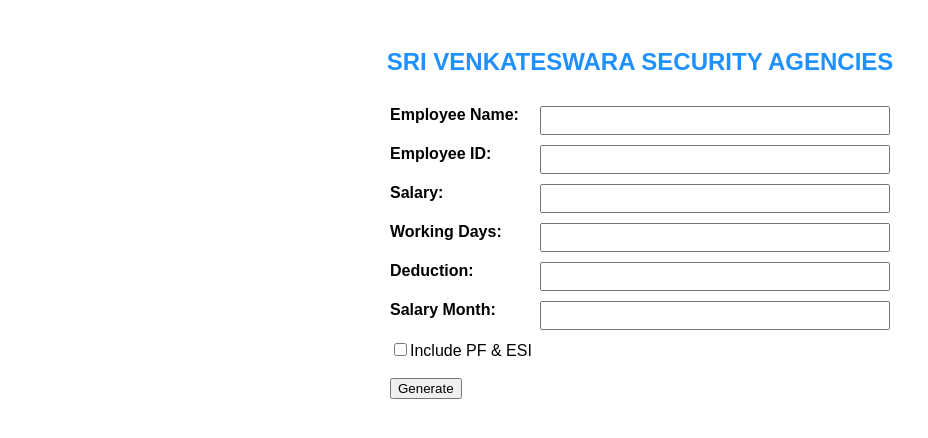
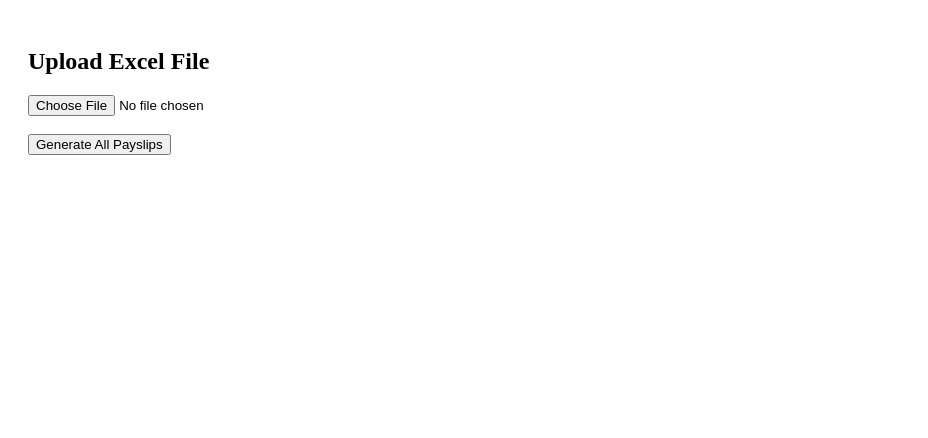
Before and after one commit to tejainturi14-creation/Payslip_app, a React (Create React App) app in the folder frontend/: page / in a window 1280 px wide. Shown: the top 438 px of the page, without its empty margins (0-928 px from the left). Built offline with nearby package versions, Linux system fonts and the light colour scheme.

Commit message:
Update App.js

```diff
--- a/frontend/src/App.js
+++ b/frontend/src/App.js
@@ -1,196 +1,264 @@
-import React, { useState, useRef } from "react";
+import React, { useState } from "react";
+import * as XLSX from "xlsx";
 import jsPDF from "jspdf";
 import html2canvas from "html2canvas";
+import logo from "./logo.png";
 
 function App() {
-  const [form, setForm] = useState({
-    name: "",
-    empId: "",
-    salary: "",
-    days: "",
-    deduction: "",
-    salaryMonth: "",
-    includePF: false,
-  });
+  const [employees, setEmployees] = useState([]);
 
-  const [result, setResult] = useState(null);
-  const payslipRef = useRef();
+  // 📥 Excel Upload
+  const handleFileUpload = (e) => {
+    const file = e.target.files[0];
+    const reader = new FileReader();
 
-  const handleChange = (e) => {
-    const { name, value, type, checked } = e.target;
-    setForm({
-      ...form,
-      [name]: type === "checkbox" ? checked : value,
-    });
+    reader.readAsBinaryString(file);
+
+    reader.onload = (evt) => {
+      const workbook = XLSX.read(evt.target.result, { type: "binary" });
+      const sheet = workbook.Sheets[workbook.SheetNames[0]];
+      const data = XLSX.utils.sheet_to_json(sheet);
+
+      const formatted = data
+        .map((row) => ({
+          name: row["Name"] || "",
+          empId: row["EmpId"] || "",
+          salary: Number(row["Salary"] || 0),
+          days: Number(row["Days"] || 0),
+          advance: Number(row["Advance"] || 0),
+          deduction: Number(row["Deduction"] || 0),
+          salaryMonth: row["Salary Month"] || "",
+          includePFESI:
+            (row["Include PF ESI"] || "")
+              .toString()
+              .toLowerCase() === "yes",
+        }))
+        .filter((emp) => emp.name !== "");
+
+      setEmployees(formatted);
+    };
   };
 
-  const handleGenerate = (e) => {
-    e.preventDefault();
+  // 💰 Currency format
+  const formatCurrency = (num) =>
+    `₹ ${Number(num).toLocaleString("en-IN")}`;
 
-    const salary = Number(form.salary);
-    const deduction = Number(form.deduction);
+  // 🧮 Calculation
+  const calculate = (emp) => {
+    const basic = emp.salary * 0.4;
+    const hra = emp.salary * 0.6;
 
-    const basic = salary * 0.4;
-    const hra = salary * 0.6;
+    let pfEmp = 0,
+      esiEmp = 0,
+      pfEmployer = 0,
+      esiEmployer = 0;
 
-    let pfEmp = 0;
-    let esiEmp = 0;
-    let pfEmployer = 0;
-    let esiEmployer = 0;
-
-    if (form.includePF) {
+    if (emp.includePFESI) {
       pfEmp = basic * 0.12;
-      esiEmp = salary * 0.0075;
+      esiEmp = emp.salary * 0.0075;
       pfEmployer = basic * 0.12;
-      esiEmployer = salary * 0.0325;
+      esiEmployer = emp.salary * 0.0325;
     }
 
-    const totalDeduction = deduction + pfEmp + esiEmp;
-    const net = salary - totalDeduction;
+    const gross = emp.salary;
+    const totalDeduction = emp.deduction + emp.advance + pfEmp + esiEmp;
+    const net = gross - totalDeduction;
 
-    const round = (num) => Math.round(num * 100) / 100;
+    const round = (n) => Math.round(n * 100) / 100;
 
-    setResult({
+    return {
       basic: round(basic),
       hra: round(hra),
       pfEmp: round(pfEmp),
       esiEmp: round(esiEmp),
       pfEmployer: round(pfEmployer),
       esiEmployer: round(esiEmployer),
+      gross: round(gross),
       totalDeduction: round(totalDeduction),
       net: round(net),
-    });
+    };
   };
 
-  const downloadPDF = async () => {
-    const canvas = await html2canvas(payslipRef.current, { scale: 2 });
-    const imgData = canvas.toDataURL("image/png");
+  // 📄 Generate PDFs
+  const generateAllPDFs = async () => {
+    for (let emp of employees) {
+      const result = calculate(emp);
 
-    const pdf = new jsPDF("p", "mm", "a4");
-    const imgProps = pdf.getImageProperties(imgData);
-    const pdfWidth = pdf.internal.pageSize.getWidth();
-    const pdfHeight = (imgProps.height * pdfWidth) / imgProps.width;
+      const div = document.createElement("div");
 
-    pdf.addImage(imgData, "PNG", 0, 0, pdfWidth, pdfHeight);
-    pdf.save("payslip.pdf");
-  };
+      div.innerHTML = `
+      <div style="padding:30px; font-family:Arial; width:700px; margin:auto;">
 
-  return (
-    <div style={{ padding: "20px", fontFamily: "Arial" }}>
-
-      {/* COMPANY HEADER ON FORM PAGE */}
-      <div style={{ textAlign: "center", marginBottom: "30px" }}>
-        <h2 style={{ color: "#1E90FF", fontWeight: "bold" }}>
-          SRI VENKATESWARA SECURITY AGENCIES
-        </h2>
+        <!-- HEADER -->
+        <div style="display:flex; justify-content:space-between; align-items:center; margin-bottom:20px;">
+          <img src="${logo}" width="70"/>
+          <div style="text-align:right;">
+            <h2 style="margin:0;">SRI VENKATESWARA SECURITY AGENCIES</h2>
+            <p style="margin:5px 0;">Salary Month: ${emp.salaryMonth}</p>
+          </div>
         </div>
 
-      {/* FORM */}
-      <form onSubmit={handleGenerate} style={{ maxWidth: "500px", margin: "auto" }}>
-        {[
-          ["name", "Employee Name", "text"],
-          ["empId", "Employee ID", "text"],
-          ["salary", "Salary", "number"],
-          ["days", "Working Days", "number"],
-          ["deduction", "Deduction", "number"],
-          ["salaryMonth", "Salary Month", "text"],
-        ].map(([key, label, type]) => (
-          <div key={key} style={{ display: "flex", marginBottom: "10px" }}>
-            <label style={{ width: "150px", fontWeight: "bold" }}>{label}:</label>
-            <input
-              name={key}
-              type={type}
-              value={form[key]}
-              onChange={handleChange}
-              style={{ flex: 1, padding: "5px" }}
-            />
-          </div>
-        ))}
+        <hr/>
 
-        <label>
-          <input
-            type="checkbox"
-            name="includePF"
-            checked={form.includePF}
-            onChange={handleChange}
-          />
-          Include PF & ESI
-        </label>
+        <!-- EMPLOYEE DETAILS -->
+        <table width="100%" style="margin:10px 0;">
+          <tr>
+            <td><b>Employee Name:</b> ${emp.name}</td>
+            <td><b>Employee ID:</b> ${emp.empId}</td>
+          </tr>
+          <tr>
+            <td><b>Working Days:</b> ${emp.days}</td>
+            <td><b>Gross Salary:</b> ${formatCurrency(emp.salary)}</td>
+          </tr>
+        </table>
 
-        <br /><br />
-
-        <button type="submit">Generate</button>
-      </form>
-
-      {/* PAYSLIP */}
-      {result && (
-        <div style={{ marginTop: "30px", textAlign: "center" }}>
-          <div
-            ref={payslipRef}
-            style={{
-              padding: "20px",
-              border: "2px solid black",
-              maxWidth: "100%",
-              overflowX: "auto", // scroll if needed
-            }}
-          >
-            {/* COMPANY HEADER */}
-            <h2 style={{ color: "#1E90FF", fontWeight: "bold", marginBottom: "20px" }}>
-              SRI VENKATESWARA SECURITY AGENCIES
-            </h2>
-
-            {/* SALARY MONTH */}
-            <p style={{ fontWeight: "bold", marginBottom: "10px" }}>
-              Salary Month: {form.salaryMonth || "__________"}
-            </p>
-
-            {/* TABLE */}
-            <table
-              border="1"
-              width="100%"
-              cellPadding="5"
-              style={{ borderCollapse: "collapse", tableLayout: "fixed", fontSize: "14px" }}
-            >
+        <!-- EARNINGS / DEDUCTIONS -->
+        <table border="1" width="100%" cellpadding="8" style="border-collapse:collapse;">
           <thead>
-                <tr>
-                  <th style={{ fontWeight: "bold" }}>EMP NAME</th>
-                  <th style={{ fontWeight: "bold" }}>ID</th>
-                  <th style={{ fontWeight: "bold" }}>SALARY</th>
-                  <th style={{ fontWeight: "bold" }}>DAYS</th>
-                  <th style={{ fontWeight: "bold" }}>BASIC</th>
-                  <th style={{ fontWeight: "bold" }}>HRA</th>
-                  <th style={{ fontWeight: "bold" }}>PF EMP</th>
-                  <th style={{ fontWeight: "bold" }}>ESI EMP</th>
-                  <th style={{ fontWeight: "bold" }}>PF EMPLOYER</th>
-                  <th style={{ fontWeight: "bold" }}>ESI EMPLOYER</th>
-                  <th style={{ fontWeight: "bold" }}>DEDUCTION</th>
-                  <th style={{ fontWeight: "bold" }}>NET</th>
+            <tr style="background:#f2f2f2;">
+              <th>Earnings</th>
+              <th>Amount</th>
+              <th>Deductions</th>
+              <th>Amount</th>
             </tr>
           </thead>
 
           <tbody>
             <tr>
-                  <td style={{ fontWeight: "bold", wordWrap: "break-word" }}>{form.name}</td>
-                  <td>{form.empId}</td>
-                  <td>{form.salary}</td>
-                  <td>{form.days}</td>
-                  <td>{result.basic}</td>
-                  <td>{result.hra}</td>
-                  <td>{result.pfEmp}</td>
-                  <td>{result.esiEmp}</td>
-                  <td>{result.pfEmployer}</td>
-                  <td>{result.esiEmployer}</td>
-                  <td>{form.deduction}</td>
-                  <td>{result.net}</td>
+              <td>Basic</td>
+              <td>${formatCurrency(result.basic)}</td>
+              <td>PF (Employee)</td>
+              <td>${formatCurrency(result.pfEmp)}</td>
+            </tr>
+
+            <tr>
+              <td>HRA</td>
+              <td>${formatCurrency(result.hra)}</td>
+              <td>ESI (Employee)</td>
+              <td>${formatCurrency(result.esiEmp)}</td>
+            </tr>
+
+            <tr>
+              <td></td>
+              <td></td>
+              <td>Advance</td>
+              <td>${formatCurrency(emp.advance)}</td>
+            </tr>
+
+            <tr>
+              <td></td>
+              <td></td>
+              <td>Other Deduction</td>
+              <td>${formatCurrency(emp.deduction)}</td>
             </tr>
           </tbody>
         </table>
+
+        <br/>
+
+        <!-- SUMMARY -->
+        <table border="1" width="100%" cellpadding="10" style="border-collapse:collapse;">
+          <tr>
+            <td><b>Total Earnings</b></td>
+            <td><b>${formatCurrency(result.gross)}</b></td>
+          </tr>
+          <tr>
+            <td><b>Total Deductions</b></td>
+            <td><b>${formatCurrency(result.totalDeduction)}</b></td>
+          </tr>
+          <tr style="background:#d4f8d4;">
+            <td><b>Net Pay</b></td>
+            <td><b>${formatCurrency(result.net)}</b></td>
+          </tr>
+        </table>
+
+        <br/>
+
+        <!-- EMPLOYER CONTRIBUTION -->
+        <p><b>PF (Employer):</b> ${formatCurrency(result.pfEmployer)}</p>
+        <p><b>ESI (Employer):</b> ${formatCurrency(result.esiEmployer)}</p>
+
+        <br/><br/>
+
+        <!-- FOOTER -->
+        <p style="text-align:center; font-size:12px; color:gray;">
+          This is a system-generated payslip and does not require a physical signature.
+        </p>
+
       </div>
+      `;
 
-          <br />
+      document.body.appendChild(div);
 
-          <button onClick={downloadPDF}>Download PDF</button>
-        </div>
+      const canvas = await html2canvas(div, { scale: 2 });
+      const imgData = canvas.toDataURL("image/png");
+
+      const pdf = new jsPDF("p", "mm", "a4");
+
+      const pdfWidth = pdf.internal.pageSize.getWidth();
+      const imgWidth = pdfWidth * 0.9;
+
+      const imgHeight =
+        (canvas.height * imgWidth) / canvas.width;
+
+      const x = (pdfWidth - imgWidth) / 2;
+      const y = 10;
+
+      pdf.addImage(imgData, "PNG", x, y, imgWidth, imgHeight);
+
+      // 🔥 FILE NAME FIX
+      const safeMonth = (emp.salaryMonth || "month")
+        .replace(/\s+/g, "_");
+
+      const safeName = (emp.name || "employee")
+        .replace(/\s+/g, "_");
+
+      pdf.save(`${safeName}_${safeMonth}_payslip.pdf`);
+
+      document.body.removeChild(div);
+    }
+  };
+
+  return (
+    <div style={{ padding: "20px" }}>
+      <h2>Upload Excel File</h2>
+
+      <input type="file" onChange={handleFileUpload} />
+
+      <br /><br />
+
+      <button onClick={generateAllPDFs}>
+        Generate All Payslips
+      </button>
+
+      <br /><br />
+
+      {employees.length > 0 && (
+        <table border="1" width="100%">
+          <thead>
+            <tr>
+              <th>Name</th>
+              <th>ID</th>
+              <th>Salary</th>
+              <th>Advance</th>
+              <th>Net</th>
+            </tr>
+          </thead>
+          <tbody>
+            {employees.map((emp, i) => {
+              const res = calculate(emp);
+              return (
+                <tr key={i}>
+                  <td>{emp.name}</td>
+                  <td>{emp.empId}</td>
+                  <td>{formatCurrency(emp.salary)}</td>
+                  <td>{formatCurrency(emp.advance)}</td>
+                  <td>{formatCurrency(res.net)}</td>
+                </tr>
+              );
+            })}
+          </tbody>
+        </table>
       )}
     </div>
   );
```
Lines whose indentation alone changed are shown as unchanged.
